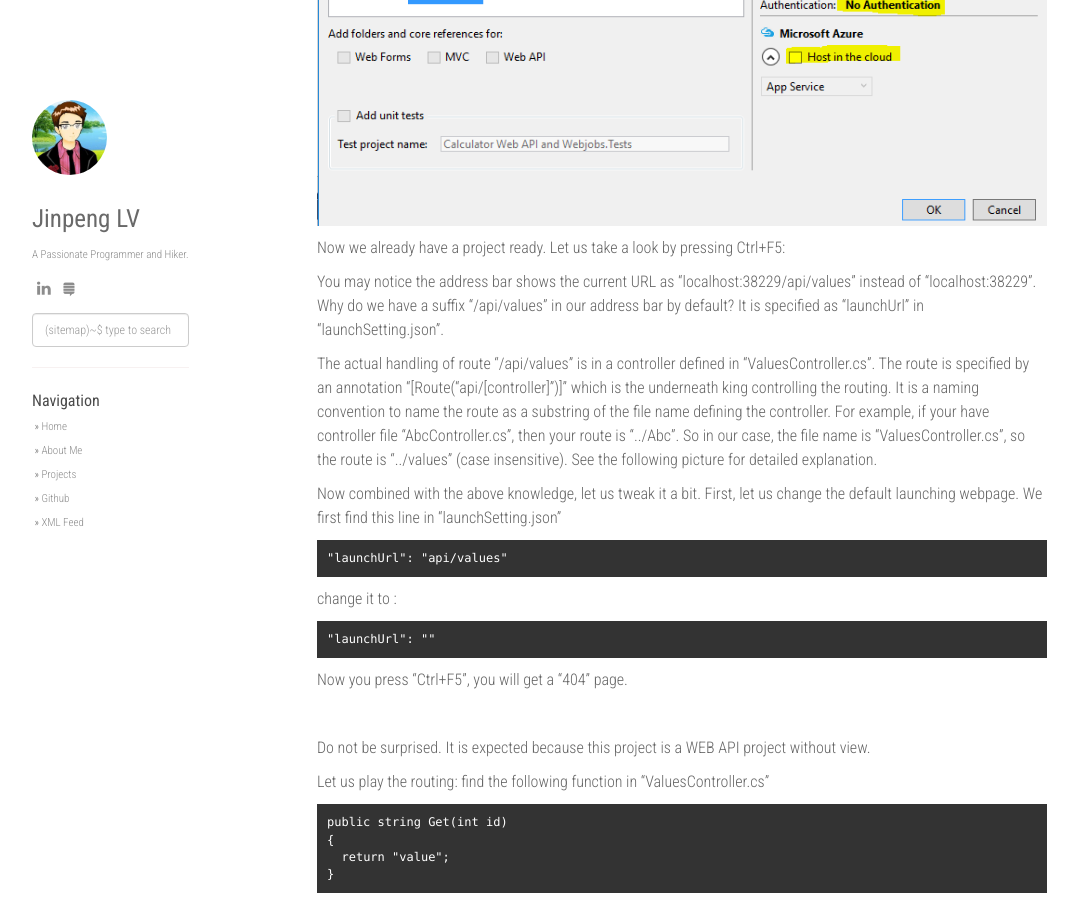
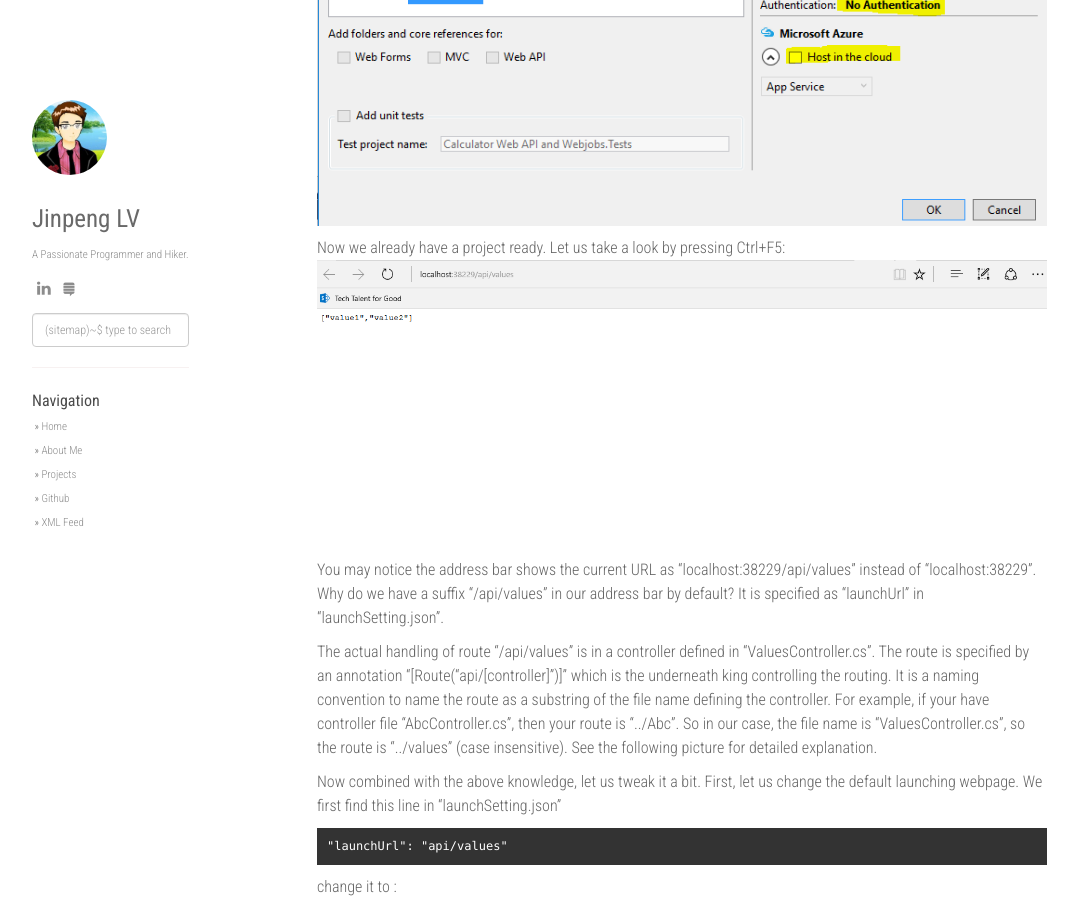
Before and after one commit to gepolv/gepolv.github.io, a Jekyll site: the page built from _posts/3016-09-01-web-service-with-webjobs-on-azure.md, in a window 1280 px wide and 900 px high, scrolled down 1252 px. Shown: the whole window, without its empty margins (53-1131 px from the left). Built offline with Jekyll 4.4.1, drawn with Linux system fonts in a browser that asks for light colours; nearby versions of some CDN libraries; comment, search, counter and statistics services are not loaded.

Commit message:
Update 3016-09-01-web-service-with-webjobs-on-azure.md

```diff
--- a/_posts/3016-09-01-web-service-with-webjobs-on-azure.md
+++ b/_posts/3016-09-01-web-service-with-webjobs-on-azure.md
@@ -16,13 +16,13 @@ Let us start off.
 
 We create a Web API project by "New->Project->Visual C#->Web->ASP.NET Web Application"
 
-![](https://github.com/gepolv/gepolv.github.io/blob/master/static/img/1newproject.PNG)
+![](/static/img/1newproject.PNG)
 
 Then select ASP.NET 5 -> WEB API. Note his project requires "no authentication" and uncheck "host in the cloud", as shown in picture.
-![](https://github.com/gepolv/gepolv.github.io/blob/master/static/img/2aspnet5.PNG)
+![](/static/img/2aspnet5.PNG)
 
 Now we already have a project ready. Let us take a look by pressing Ctrl+F5:
-![](../static/img/3default.PNG)
+![](/static/img/3default.PNG)
 
 You may notice the address bar shows the current URL as "localhost:38229/api/values" instead of "localhost:38229". Why do we have a suffix "/api/values" in our address bar by default? It is specified as "launchUrl" in "launchSetting.json".
 ![](../static/img/4launchsetting.PNG)
```
